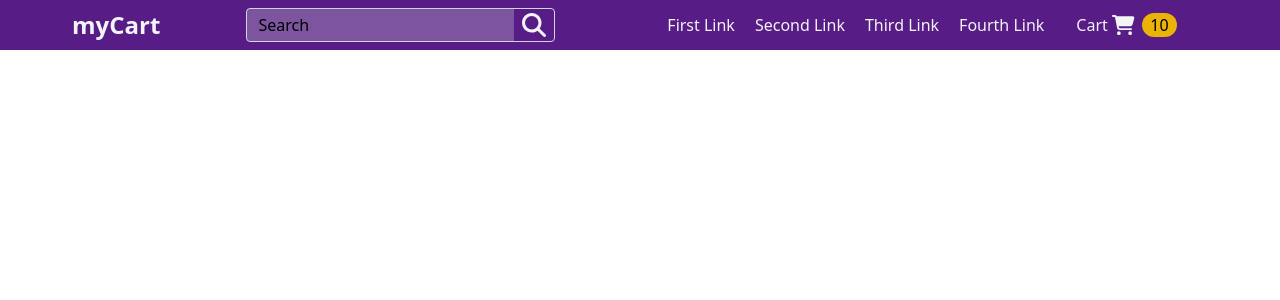
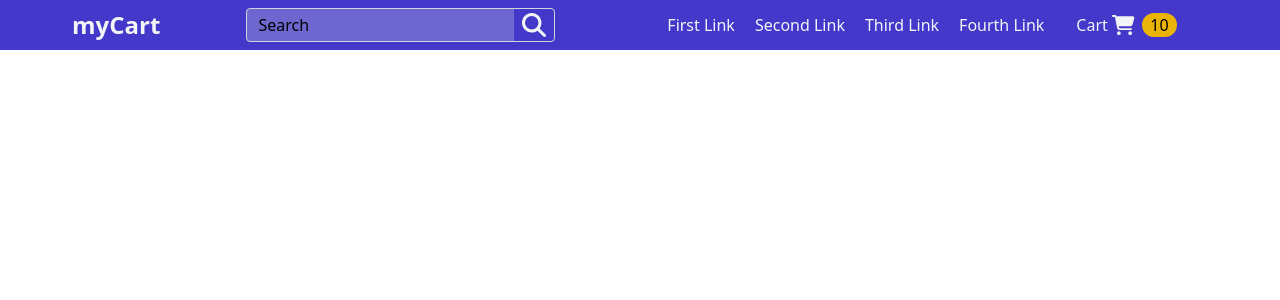
Before and after one commit to tonmoysardar11/ecommerce-website-with-redux, a React (Create React App) app: page / in a window 1280 px wide. Shown: the top 300 px of the page. Built offline with nearby package versions, Linux system fonts and the light colour scheme.

Commit message:
flipkart style navbar

```diff
--- a/src/components/layout/Navbar.js
+++ b/src/components/layout/Navbar.js
@@ -11,7 +11,7 @@ const Navbar = () => {
 
     const itemCount = 10;
     return (
-        <header class="text-gray-100 bg-purple-900 body-font md:px-5 lg:px-10 xl:px-15">
+        <header class="text-gray-100 bg-indigo-700 body-font md:px-5 lg:px-10 xl:px-15">
             <div class="w-full mx-auto flex flex-wrap px-1 md:px-5 py-2 justify-between items-center">
                 <a class="flex title-font font-medium items-center text-gray-900 md:mb-0">
                     <span class="ml-3 text-2xl text-gray-100 font-semibold cursor-pointer">myCart</span>
@@ -19,7 +19,9 @@ const Navbar = () => {
                 <div class="w-1/2 md:w-1/3 flex justify-center items-center">
                     <div class="w-4/5 flex justify-center items-center rounded border border-gray-300">
                         <input type="text" name="hero-field" class="w-full bg-gray-300 bg-opacity-30 focus:ring-2  focus:bg-white focus:border-gray-500 text-base outline-none text-black py-1 px-3 leading-6 transition-colors duration-200 ease-in-out placeholder:text-black" placeholder='Search' />
-                        <FontAwesomeIcon icon={faMagnifyingGlass} className='mx-2 text-xl md:text-2xl cursor-pointer' />
+                        <div className='px-2 text-xl md:text-2xl cursor-pointer hover:bg-white hover:text-indigo-700'>
+                        <FontAwesomeIcon icon={faMagnifyingGlass}  />
+                        </div>
                     </div>
                 </div>
                 {menu ? <FontAwesomeIcon icon={faBars} onClick={toggle} className=' mx-2 lg:hidden block rotate-90 text-xl duration-200' /> : <FontAwesomeIcon icon={faBars} onClick={toggle} className=' mx-2 lg:hidden block text-xl duration-200' />}
```
